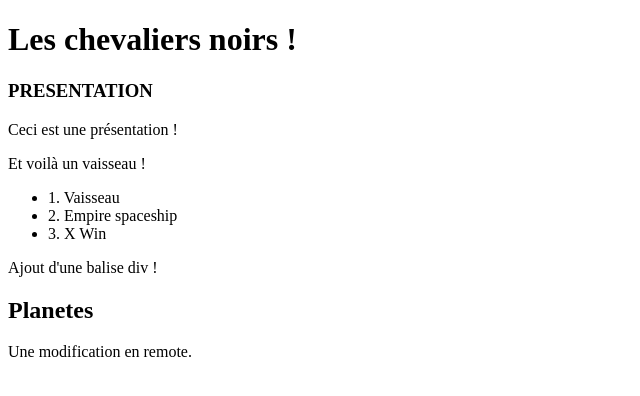
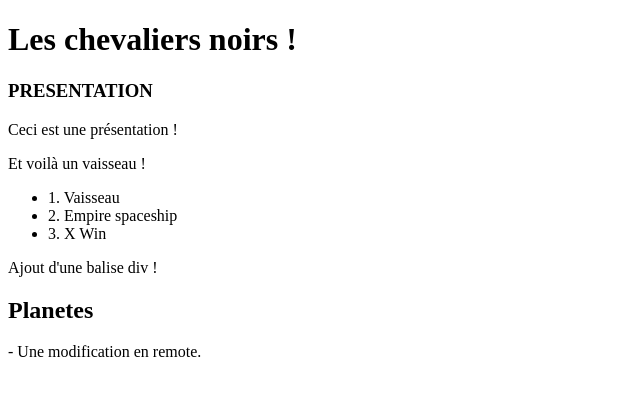
Before and after one commit to jmtagro/jedis-night-repo, a plain HTML site: page index.html in a window 1280 px wide. Shown: the full height of the page, 0-640 px from the left. Drawn offline with Linux system fonts and the light colour scheme.

Commit message:
fix: add tiret

```diff
--- a/index.html
+++ b/index.html
@@ -31,7 +31,7 @@
     </div>
 
     <div>
-        <p>Une modification en remote.</p>
+        <p> - Une modification en remote.</p>
     </div>
 
 </body>
```
